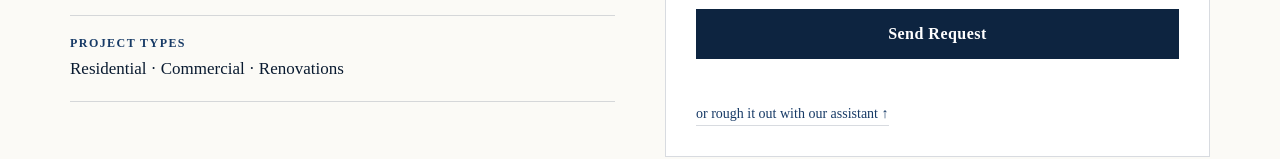
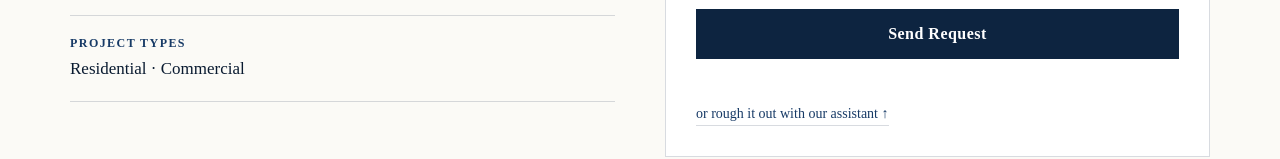
Before and after one commit to pbocmand-eng/ocmand-site, a plain HTML site: page index.html in a window 1280 px wide. Shown: the part 5769-5928 px from the top of the page. Drawn offline with Linux system fonts and the light colour scheme.

Commit message:
Update index.html

```diff
--- a/index.html
+++ b/index.html
@@ -452,7 +452,7 @@ body{
       <div class="oc-info-row"><div class="k">Phone</div><div class="v">337-780-6492</div></div>
       <div class="oc-info-row"><div class="k">Email</div><div class="v">jobs@ocmandconstruction.com</div></div>
       <div class="oc-info-row"><div class="k">Service Area</div><div class="v">Lafayette &amp; surrounding</div></div>
-      <div class="oc-info-row"><div class="k">Project Types</div><div class="v">Residential · Commercial · Renovations</div></div>
+      <div class="oc-info-row"><div class="k">Project Types</div><div class="v">Residential · Commercial </div></div>
     </div>
     <div class="oc-form">
       <div class="oc-field"><label>Name</label><input id="cfName" placeholder="Your name" /></div>
```
